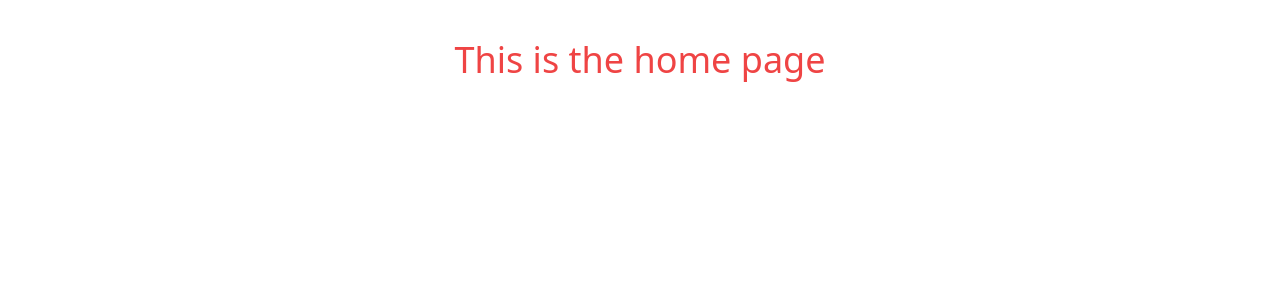
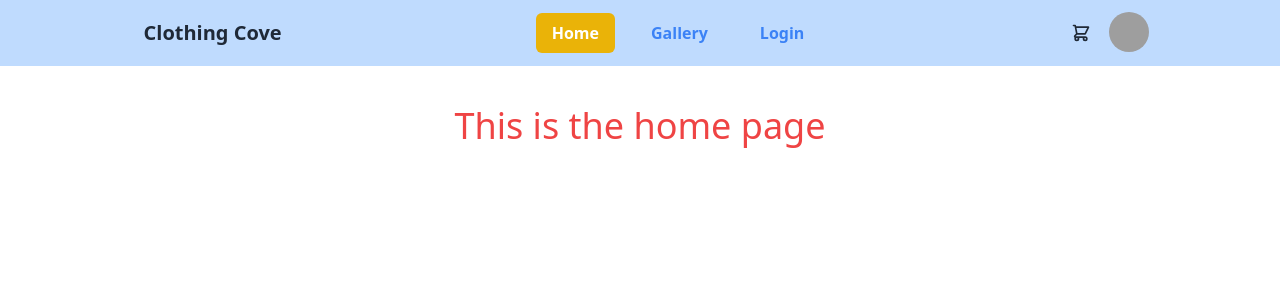
Before and after one commit to frustrated018/B8A10-Client, a React (Vite) app: page / in a window 1280 px wide. Shown: the top 300 px of the page. Built offline with nearby package versions, Linux system fonts and the light colour scheme; grey boxes are pictures that could not be loaded.

Commit message:
Made the basic navbar, The colors need a lot of work

```diff
--- /dev/null
+++ b/src/Components/Navbar/Navbar.jsx
@@ -0,0 +1,117 @@
+import { NavLink } from "react-router-dom";
+
+const Navbar = () => {
+  return (
+    <>
+      <div className="navbar bg-blue-200 justify-around flex-wrap">
+        {/* Logo */}
+        <div className="">
+          <a className="btn btn-ghost normal-case text-xl">Clothing Cove</a>
+        </div>
+        {/* Navlinks */}
+        <div className=" flex gap-5">
+          <NavLink
+            to="/"
+            className={({ isActive, isPending }) =>
+              `px-4 py-2 rounded-md text-center font-semibold ${
+                isPending
+                  ? "bg-gray-300 text-gray-600 cursor-not-allowed"
+                  : isActive
+                  ? "bg-yellow-500 text-white"
+                  : "bg-transparent text-blue-500 hover:bg-blue-100"
+              }`
+            }
+          >
+            Home
+          </NavLink>
+          <NavLink
+            to="/gallery"
+            className={({ isActive, isPending }) =>
+              `px-4 py-2 rounded-md text-center font-semibold ${
+                isPending
+                  ? "bg-gray-300 text-gray-600 cursor-not-allowed"
+                  : isActive
+                  ? "bg-yellow-500 text-white"
+                  : "bg-transparent text-blue-500 hover:bg-blue-100"
+              }`
+            }
+          >
+            Gallery
+          </NavLink>
+          <NavLink
+            to="/login"
+            className={({ isActive, isPending }) =>
+              `px-4 py-2 rounded-md text-center font-semibold ${
+                isPending
+                  ? "bg-gray-300 text-gray-600 cursor-not-allowed"
+                  : isActive
+                  ? "bg-yellow-500 text-white"
+                  : "bg-transparent text-blue-500 hover:bg-blue-100"
+              }`
+            }
+          >
+            Login
+          </NavLink>
+        </div>
+        {/* Cart And User Image */}
+        <div className="flex-none">
+          <div className="dropdown dropdown-end">
+            <label tabIndex={0} className="btn btn-ghost btn-circle">
+              <div className="indicator">
+                <svg
+                  xmlns="http://www.w3.org/2000/svg"
+                  className="h-5 w-5"
+                  fill="none"
+                  viewBox="0 0 24 24"
+                  stroke="currentColor"
+                >
+                  <path
+                    strokeLinecap="round"
+                    strokeLinejoin="round"
+                    strokeWidth="2"
+                    d="M3 3h2l.4 2M7 13h10l4-8H5.4M7 13L5.4 5M7 13l-2.293 2.293c-.63.63-.184 1.707.707 1.707H17m0 0a2 2 0 100 4 2 2 0 000-4zm-8 2a2 2 0 11-4 0 2 2 0 014 0z"
+                  />
+                </svg>
+              </div>
+            </label>
+            <div
+              tabIndex={0}
+              className="mt-3 z-[1] card card-compact dropdown-content w-52 bg-base-100 shadow"
+            >
+              <div className="card-body">
+                <span className="font-bold text-lg">Number of Items</span>
+                <span className="text-info">Price</span>
+                <div className="card-actions">
+                  <button className="btn btn-primary btn-block">
+                    View cart
+                  </button>
+                </div>
+              </div>
+            </div>
+          </div>
+          <div className="dropdown dropdown-end">
+            {/* User Image and dropdown */}
+            <label tabIndex={0} className="btn btn-ghost btn-circle avatar">
+              <div className="w-10 rounded-full">
+                <img src="https://i.ibb.co/0VZsNLh/alexander-hipp-i-EEBWg-Y-6l-A-unsplash.jpg" />
+              </div>
+            </label>
+            <ul
+              tabIndex={0}
+              className="menu menu-sm dropdown-content mt-3 z-[1] p-2 shadow bg-base-100 rounded-box w-52"
+            >
+              <li>
+                <a>User Name</a>
+              </li>
+              <li>
+                <a>Logout</a>
+              </li>
+            </ul>
+          </div>
+        </div>
+      </div>
+    </>
+  );
+};
+
+export default Navbar;
--- a/src/Layout/MainLayout.jsx
+++ b/src/Layout/MainLayout.jsx
@@ -1,11 +1,13 @@
 import { Outlet } from "react-router-dom";
+import Navbar from "../Components/Navbar/Navbar";
 
 const MainLayout = () => {
-    return (
-        <>
-            <Outlet></Outlet>
-        </>
-    );
+  return (
+    <>
+      <Navbar></Navbar>
+      <Outlet></Outlet>
+    </>
+  );
 };
 
 export default MainLayout;
--- /dev/null
+++ b/src/Pages/Gallery/Gallery.jsx
@@ -0,0 +1,11 @@
+const Gallery = () => {
+  return (
+    <div>
+      <div className="text-center text-4xl text-purple-500 mt-10">
+        This is the Gallery page
+      </div>
+    </div>
+  );
+};
+
+export default Gallery;
--- /dev/null
+++ b/src/Pages/Login/Login.jsx
@@ -0,0 +1,11 @@
+const Login = () => {
+  return (
+    <div>
+      <div className="text-center text-4xl text-amber-500 mt-10">
+        This is the Login page
+      </div>
+    </div>
+  );
+};
+
+export default Login;
--- /dev/null
+++ b/src/Pages/Signup/Signup.jsx
@@ -0,0 +1,11 @@
+const Signup = () => {
+  return (
+    <div>
+      <div className="text-center text-4xl text-green-500 mt-10">
+        This is the Signup page
+      </div>
+    </div>
+  );
+};
+
+export default Signup;
```
Also changed, not shown: src/Router/Router.jsx (+18 -2 lines).
